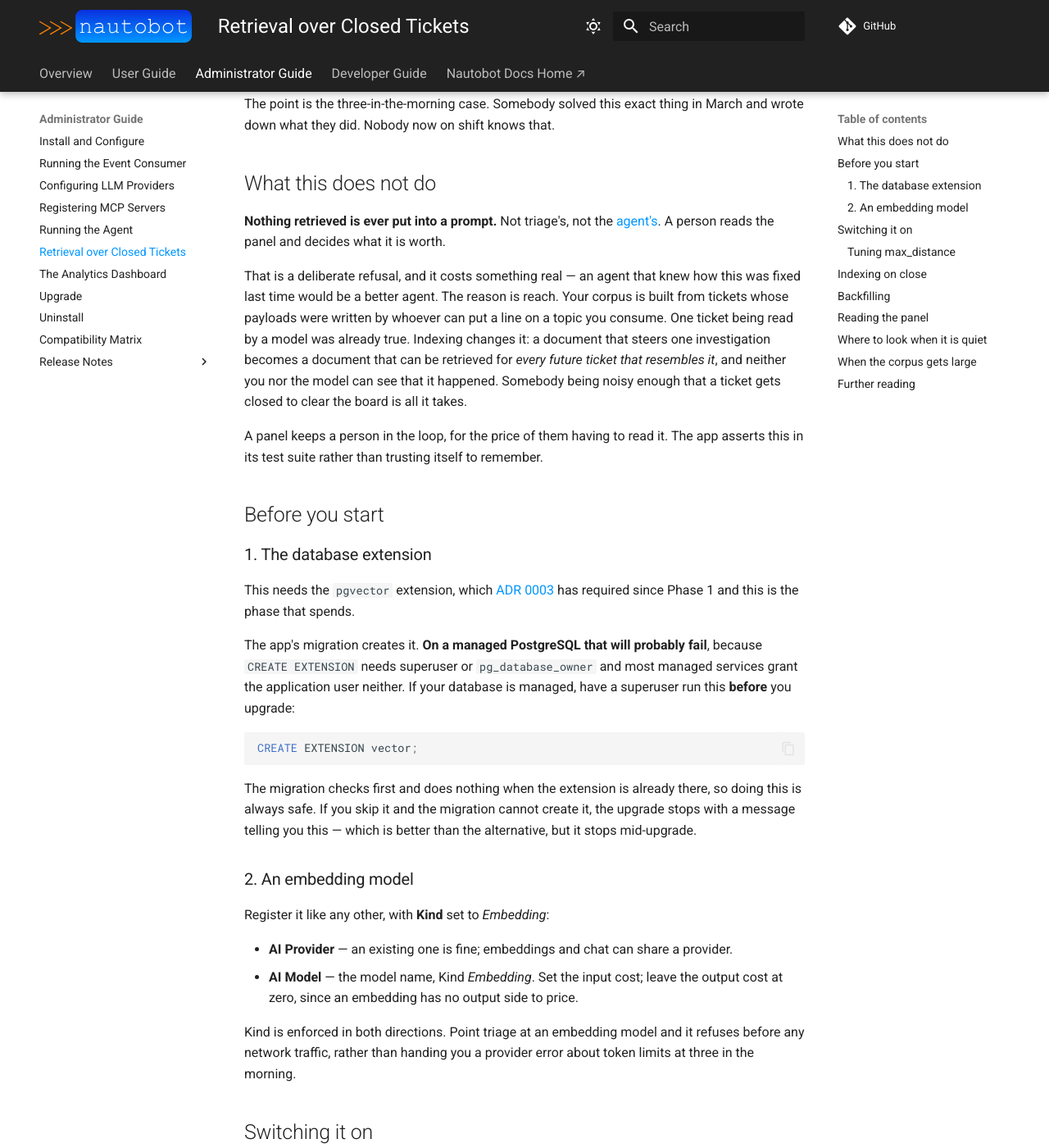
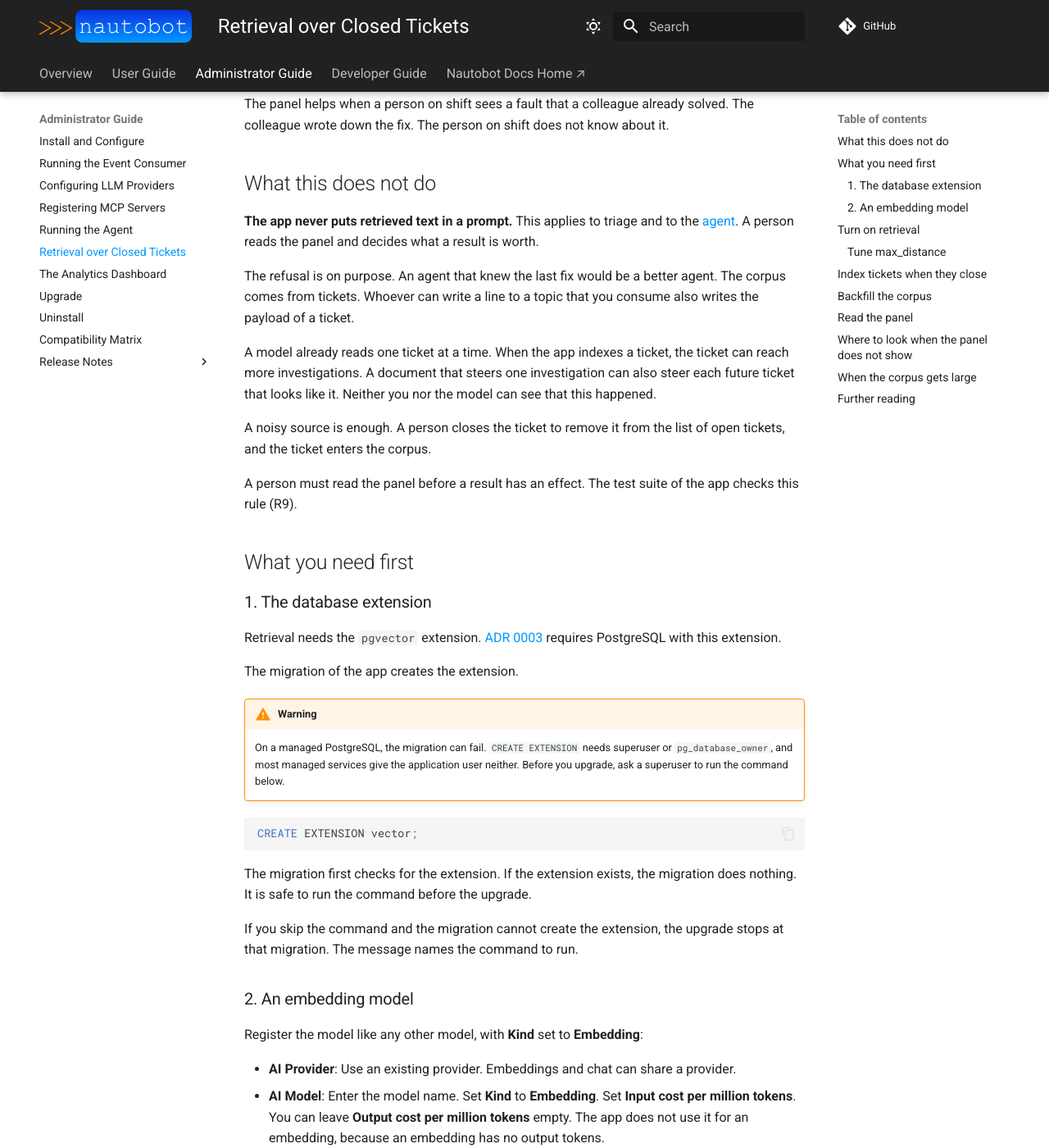
Before and after one commit to jtdub/nautobot-app-event-tracker, an MkDocs documentation site: the page built from docs/admin/rag.md, in a window 1280 px wide and 1400 px high, scrolled down 222 px. Shown: the whole window at 82% size. Built offline with MkDocs 1.6.1 and Material for MkDocs 9.7.7, drawn with Linux system fonts in a browser that asks for light colours; comment, search, counter and statistics services are not loaded; some of the changed text lies outside the part shown.

Commit message:
58: Rewrite the Retrieval over Closed Tickets and Analytics Dashboard pages in Simplified Technical English (#72)

````diff
--- a/docs/admin/rag.md
+++ b/docs/admin/rag.md
@@ -1,61 +1,69 @@
 # Retrieval over Closed Tickets
 
-When a ticket closes it becomes a document: what happened, and what was done about it. New tickets
-are matched against those documents, and the closest few appear on the ticket page under **Similar
-Tickets**.
+When a ticket closes, the app turns it into a document. The document holds what happened and what a person did
+about it. The app matches each new ticket against these documents. The panel **Similar Tickets** on the ticket
+page shows the closest few.
 
-The point is the three-in-the-morning case. Somebody solved this exact thing in March and wrote
-down what they did. Nobody now on shift knows that.
+The panel helps when a person on shift sees a fault that a colleague already solved. The colleague wrote down
+the fix. The person on shift does not know about it.
 
 ## What this does not do
 
-**Nothing retrieved is ever put into a prompt.** Not triage's, not the [agent's](agents.md). A
-person reads the panel and decides what it is worth.
+**The app never puts retrieved text in a prompt.** This applies to triage and to the [agent](agents.md). A person
+reads the panel and decides what a result is worth.
 
-That is a deliberate refusal, and it costs something real — an agent that knew how this was fixed
-last time would be a better agent. The reason is reach. Your corpus is built from tickets whose
-payloads were written by whoever can put a line on a topic you consume. One ticket being read by a
-model was already true. Indexing changes it: a document that steers one investigation becomes a
-document that can be retrieved for *every future ticket that resembles it*, and neither you nor the
-model can see that it happened. Somebody being noisy enough that a ticket gets closed to clear the
-board is all it takes.
+The refusal is on purpose. An agent that knew the last fix would be a better agent. The corpus comes from tickets.
+Whoever can write a line to a topic that you consume also writes the payload of a ticket.
 
-A panel keeps a person in the loop, for the price of them having to read it. The app asserts this in
-its test suite rather than trusting itself to remember.
+A model already reads one ticket at a time. When the app indexes a ticket, the ticket can reach more investigations.
+A document that steers one investigation can also steer each future ticket that looks like it. Neither you nor the
+model can see that this happened.
 
-## Before you start
+A noisy source is enough. A person closes the ticket to remove it from the list of open tickets, and the ticket
+enters the corpus.
+
+A person must read the panel before a result has an effect. The test suite of the app checks this rule (R9).
+
+## What you need first {#before-you-start}
 
 ### 1. The database extension
 
-This needs the `pgvector` extension, which [ADR 0003](../decisions/0003-postgresql-with-pgvector-only.md)
-has required since Phase 1 and this is the phase that spends.
+Retrieval needs the `pgvector` extension. [ADR 0003](../decisions/0003-postgresql-with-pgvector-only.md) requires
+PostgreSQL with this extension.
 
-The app's migration creates it. **On a managed PostgreSQL that will probably fail**, because
-`CREATE EXTENSION` needs superuser or `pg_database_owner` and most managed services grant the
-application user neither. If your database is managed, have a superuser run this **before** you
-upgrade:
+The migration of the app creates the extension.
+
+!!! warning
+    On a managed PostgreSQL, the migration can fail. `CREATE EXTENSION` needs superuser or `pg_database_owner`,
+    and most managed services give the application user neither. Before you upgrade, ask a superuser to run the
+    command below.
 
 ```sql
 CREATE EXTENSION vector;
 ```
 
-The migration checks first and does nothing when the extension is already there, so doing this is
-always safe. If you skip it and the migration cannot create it, the upgrade stops with a message
-telling you this — which is better than the alternative, but it stops mid-upgrade.
+The migration first checks for the extension. If the extension exists, the migration does nothing. It is safe to
+run the command before the upgrade.
+
+If you skip the command and the migration cannot create the extension, the upgrade stops at that migration. The
+message names the command to run.
 
 ### 2. An embedding model
 
-Register it like any other, with **Kind** set to *Embedding*:
+Register the model like any other model, with **Kind** set to **Embedding**:
 
-- **AI Provider** — an existing one is fine; embeddings and chat can share a provider.
-- **AI Model** — the model name, Kind *Embedding*. Set the input cost; leave the output cost at
-  zero, since an embedding has no output side to price.
+- **AI Provider**: Use an existing provider. Embeddings and chat can share a provider.
+- **AI Model**: Enter the model name. Set **Kind** to **Embedding**. Set **Input cost per million tokens**. You
+  can leave **Output cost per million tokens** empty. The app does not use it for an embedding, because an
+  embedding has no output tokens.
 
-Kind is enforced in both directions. Point triage at an embedding model and it refuses before any
-network traffic, rather than handing you a provider error about token limits at three in the
-morning.
+The app checks **Kind** in both directions. If you point triage at an embedding model, the app refuses before it
+sends any network traffic. The app does not wait for a provider error about token limits.
 
-## Switching it on
+## Turn on retrieval {#switching-it-on}
+
+Set `enabled`, `provider`, and `model`. The value of `provider` is the name of an **AI Provider**. The value of
+`model` is the name of an **AI Model** on that provider, with **Kind** set to **Embedding**.
 
 ```python
 PLUGINS_CONFIG = {
@@ -69,25 +77,25 @@ PLUGINS_CONFIG = {
 }
 ```
 
-Everything else has a default:
+Each other setting has a default:
 
 | Key | Default | What it does |
 | --- | --- | --- |
-| `max_document_chars` | 8000 | How much of a ticket gets embedded. |
-| `similar_count` | 5 | How many neighbours the panel shows. |
-| `max_distance` | 0.15 | Cosine distance past which the answer is "we have not seen this". |
-| `timeout_seconds` | 30 | One embedding call. |
+| `max_document_chars` | 8000 | The number of characters of a ticket that the app embeds. |
+| `similar_count` | 5 | The number of similar tickets that the panel shows. |
+| `max_distance` | 0.15 | The cosine distance above which the panel does not show a ticket. |
+| `timeout_seconds` | 30 | The time limit, in seconds, of one embedding call. |
 
-### Tuning `max_distance`
+### Tune `max_distance` {#tuning-max_distance}
 
-This is the one worth measuring rather than guessing, and the default is low on purpose.
+Measure this setting. Do not guess it. The default is low on purpose.
 
-A nearest-neighbour search always has a nearest neighbour. Without a threshold the panel
-confidently shows the five least-unlike tickets in your database, and everybody learns to ignore
-it. Short network tickets sit closer together in embedding space than intuition suggests, because
-they share vocabulary — device names, "down", "alarm" — even when the problems are unrelated.
+A nearest-neighbour search always finds a nearest neighbour. Without a threshold, the panel shows the five
+least-different tickets in your database. Then everyone learns to ignore the panel. Short network tickets are
+closer together in embedding space than you expect. They share words, such as device names, "down", and "alarm",
+even when the problems are not related.
 
-Measured against `nomic-embed-text` with real tickets:
+The table shows distances from a test with `nomic-embed-text` and real tickets:
 
 | Query | Nearest match |
 | --- | --- |
@@ -96,29 +104,44 @@ Measured against `nomic-embed-text` with real tickets:
 | A billing query, against a corpus of network faults | 0.22 |
 | "The coffee machine in the London office is broken" | 0.23 |
 
-So on this model the useful band ends around 0.15, and a first draft of this feature shipped 0.6 —
-which would have shown the coffee machine and called it very similar.
+On this model, the useful band ends at about 0.15. If `max_distance` is 0.6, the panel shows the coffee machine ticket as a
+match.
 
-**Your numbers will differ**, because the distribution is a property of the embedding model. To
-find yours: index a handful of closed tickets, open a ticket you know matches one of them and one
-you know matches none, and look at the distances in the run's log or via
-`services.rag.similar_tickets`. Put the threshold between the two clusters, and err low — a quiet
-panel is ignored far less often than one that cries wolf.
+**Your numbers can differ.** The distances depend on the embedding model. To find your numbers:
 
-## Indexing on close
+1. Index a few closed tickets.
+2. Set `max_distance` to `2` for the test. Restart Nautobot.
+3. Open a ticket that you know matches one of the closed tickets. Open a ticket that you know matches none of them.
+4. On each ticket page, read the number after the word in each **Similar Tickets** entry, for example
+   `(similar, 0.12)`.
+5. Set `max_distance` between the two groups of distances. Restart Nautobot.
 
-Create a **Job Hook** so tickets are indexed as they close:
+Prefer a low value. People ignore a panel that shows wrong matches far more often than a panel that shows few
+matches.
 
-**Extensibility → Job Hooks → Add.** Content type *Event Ticket*, check **Type update**, and choose
-the **Index a Closed Event Ticket** job. Enable the job itself first, under **Jobs** — Nautobot
-registers newly installed jobs disabled.
+## Index tickets when they close {#indexing-on-close}
 
-Indexing never prevents a close. If the model endpoint is down the close happens anyway and the
-failure is logged; the ticket can be indexed later with the backfill below.
+Create a **Job Hook**. Then the app indexes each ticket when it closes.
 
-## Backfilling
+1. Enable the **Index a Closed Event Ticket** Job. Nautobot registers a newly installed Job as disabled.
+    1. In **Jobs > Jobs**, open the row menu of the Job.
+    2. Click **Edit job**.
+    3. Select **Enabled**.
+    4. Click **Update**.
+2. Go to **Jobs > Jobs > Job Hooks**.
+3. Click **Add Job Hook**.
+4. In **Name**, enter a name, for example `Index closed tickets`.
+5. In **Content Type(s)**, select **Event Tracker | Event Ticket**.
+6. In **Job**, select **Index a Closed Event Ticket**.
+7. Select **Type update**.
+8. Click **Create**.
 
-For the year of closed tickets you already have:
+The index operation never prevents a close. If the model endpoint is down, the ticket closes and the app logs
+the failure. Index the ticket later with the backfill below.
+
+## Backfill the corpus {#backfilling}
+
+Use the command to index the closed tickets that you already have:
 
 ```shell
 nautobot-server indexclosedtickets            # everything not yet indexed
@@ -126,38 +149,43 @@ nautobot-server indexclosedtickets --limit 20 # try a few first
 nautobot-server indexclosedtickets --reindex  # everything, again
 ```
 
-`--reindex` is what you want after changing embedding model. Every existing row belongs to the old
-model and will never be compared with a new one, so the panel goes quiet until the corpus is
-rebuilt. That is the safe failure of the two available, and it is why the model is recorded on
-every row.
+Use `--reindex` after you change the embedding model. Every existing row belongs to the old model. The app never
+compares these rows with the new model, so the panel shows no match until you index the corpus again. This is the safe
+result, because the panel shows no match instead of wrong matches. It is also the reason that the app records the
+model on every row.
 
-## Reading the panel
+## Read the panel {#reading-the-panel}
 
 A ticket page shows the closed tickets that look like the open ticket.
 
 ![A ticket page with the Similar Tickets panel, which lists two closed tickets that look like the open ticket](../media/ss_similar_tickets_light.png#only-light)
 ![A ticket page with the Similar Tickets panel, which lists two closed tickets that look like the open ticket](../media/ss_similar_tickets_dark.png#only-dark)
 
-**Similar Tickets** appears on open tickets only — a closed ticket's neighbours are of historical
-interest at best. Each entry shows the ticket, how close it is in words rather than a number, and
-its resolution.
+**Similar Tickets** shows only on a ticket that is not resolved or closed. It shows only when the app finds a
+match. Each entry shows the ticket, a word and a number that tell how close it is, and its resolution.
 
-When it shows nothing, that is an answer: nothing in the corpus is within `max_distance`.
+If the panel does not show on an open ticket, one of these is true:
 
-## Where to look when it is quiet
+- No closed ticket is within `max_distance`.
+- Retrieval is off.
+- The `rag` settings are not valid.
+- The app cannot find the embedding model, or **Kind** of the model is wrong.
+- The app could not embed the ticket.
+- The user cannot view the closed ticket that matches.
 
-- **AI Tools → Event Tracker AI → Ticket Embeddings** — what is in the corpus, and under which model.
-- **AI Tools → Event Tracker AI → LLM Usage** — filter on purpose *Embedding* to see the calls and what
-  they cost.
-- The Job Hook's own results, under **Jobs → Job Results**.
+## Where to look when the panel does not show {#where-to-look-when-it-is-quiet}
+
+- **AI Tools > Event Tracker AI > Ticket Embeddings**: the corpus, and the model of each row.
+- **AI Tools > Event Tracker AI > LLM Usage**: Filter **Purpose** on **Embedding** to see the calls and their cost.
+- **Jobs > Jobs > Job Results**: the results of the Job Hook.
 
 ## When the corpus gets large
 
-There is no index on the vector column. Every similarity query is a sequential scan, which is the
-right choice while the corpus is small and stops being one at some size this app has not yet met.
+The vector column has no index. Every similarity query is a sequential scan. This is the right choice while the
+corpus is small. At some size, it is not the right choice. The corpus of this app is not that large yet.
 
-Measure before you change that. The panel's query is one `ORDER BY embedding <=> %s LIMIT n` per
-render, so time it against your own corpus:
+Measure before you change it. The query of the panel is one `ORDER BY embedding <=> %s LIMIT n` for each render.
+Time it against your own corpus:
 
 ```sql
 EXPLAIN ANALYZE
@@ -166,14 +194,16 @@ ORDER BY embedding <=> (SELECT embedding FROM nautobot_event_tracker_ticketembed
 LIMIT 5;
 ```
 
-If that is comfortably under the time you are willing to add to a ticket page, do nothing. If it is
-not, an HNSW index is the next step — and note two things before adding one. It needs a fixed
-dimensionality, so it can only be built once you have settled on an embedding model and re-indexed
-everything under it. And it is approximate: it will sometimes miss a genuine neighbour, which for a
-panel that suggests rather than decides is a fair trade, but is a trade.
+If the time is low enough for a ticket page, do nothing. If it is not, the next step is an HNSW index. Note two
+things before you add one:
+
+- An HNSW index needs a fixed number of dimensions. Build it only after you choose an embedding model and index
+  everything again with that model.
+- An HNSW index is approximate. It can miss a real neighbour. For a panel that suggests and does not decide, this
+  loss is acceptable.
 
 ## Further reading
 
-- [Ticket Embedding](../models/ticketembedding.md) — the record
-- [ADR 0003](../decisions/0003-postgresql-with-pgvector-only.md) — why PostgreSQL only
-- [Running the Agent](agents.md) — the other AI surface, and the one this deliberately does not feed
+- [Ticket Embedding](../models/ticketembedding.md): the record
+- [ADR 0003](../decisions/0003-postgresql-with-pgvector-only.md): why PostgreSQL only
+- [Running the Agent](agents.md): the other AI surface. Retrieval does not feed it
````
Also changed, not shown: docs/admin/dashboard.md (+83 -83 lines), 1 other file.
